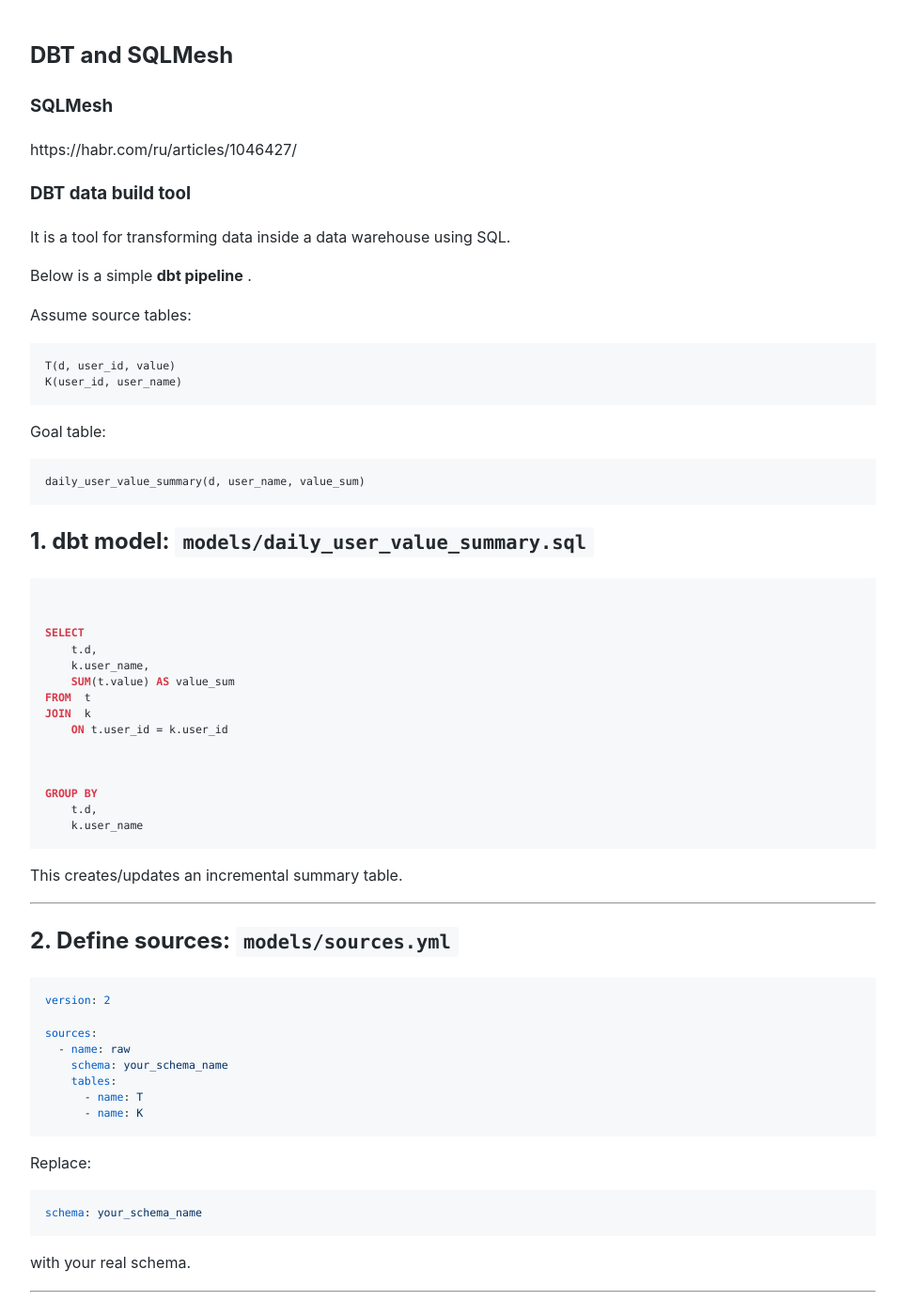
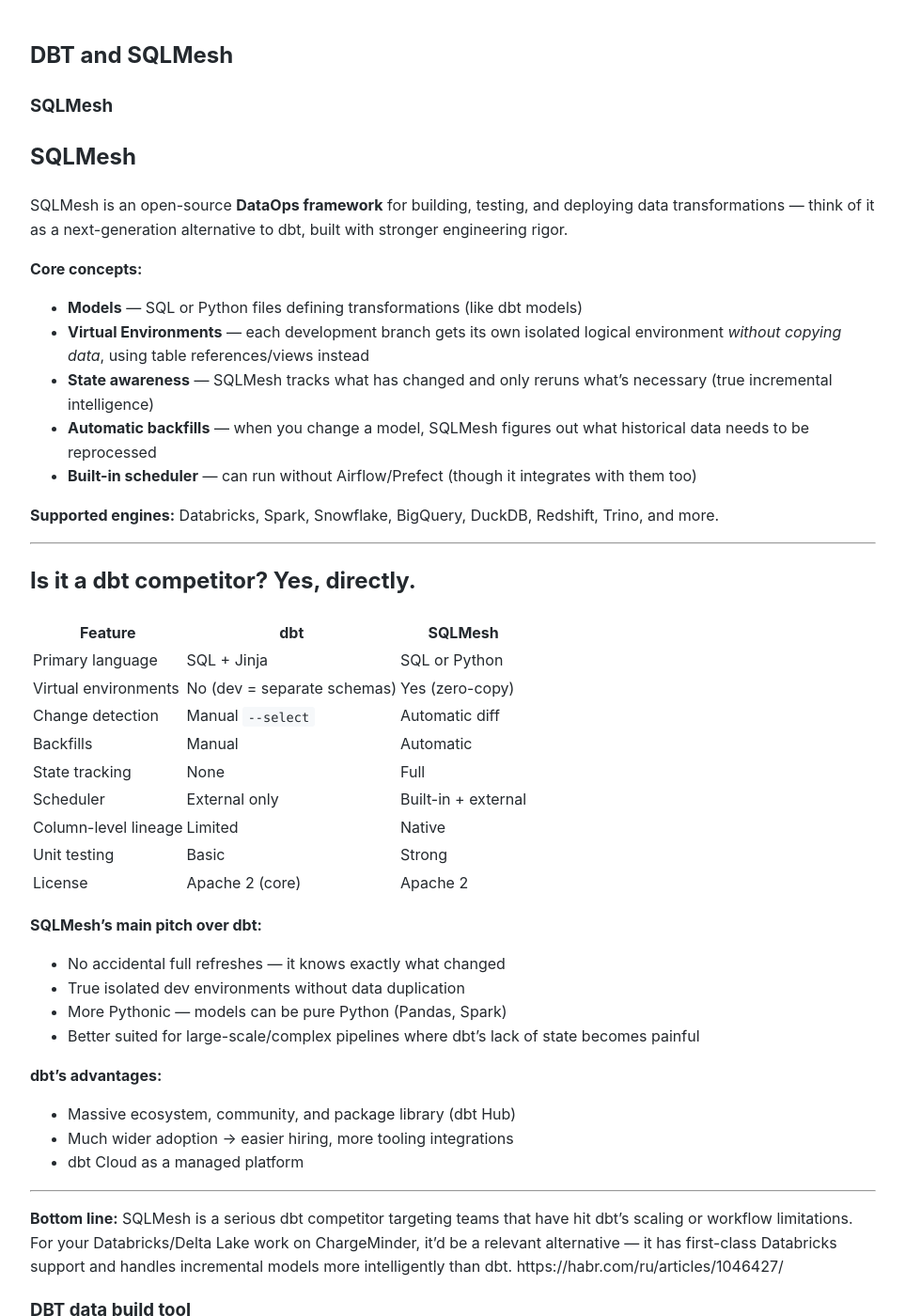
Before and after one commit to Michael-Lubinsky/michael-lubinsky.github.com, a Jekyll site: the page built from dbt/dbt.md, in a window 1280 px wide and 1400 px high. Shown: the whole window at 94% size, without its empty margins (158-1121 px from the left). Built offline with Jekyll 4.4.1, drawn with Linux system fonts in a browser that asks for light colours; our own code applies the rules of GitHub Pages for plain Markdown files.

Commit message:
Update dbt.md

```diff
--- a/dbt/dbt.md
+++ b/dbt/dbt.md
@@ -1,6 +1,51 @@
 ## DBT and SQLMesh
 
 ### SQLMesh
+
+## SQLMesh
+
+SQLMesh is an open-source **DataOps framework** for building, testing, and deploying data transformations — think of it as a next-generation alternative to dbt, built with stronger engineering rigor.
+
+**Core concepts:**
+
+- **Models** — SQL or Python files defining transformations (like dbt models)
+- **Virtual Environments** — each development branch gets its own isolated logical environment *without copying data*, using table references/views instead
+- **State awareness** — SQLMesh tracks what has changed and only reruns what's necessary (true incremental intelligence)
+- **Automatic backfills** — when you change a model, SQLMesh figures out what historical data needs to be reprocessed
+- **Built-in scheduler** — can run without Airflow/Prefect (though it integrates with them too)
+
+**Supported engines:** Databricks, Spark, Snowflake, BigQuery, DuckDB, Redshift, Trino, and more.
+
+---
+
+## Is it a dbt competitor? Yes, directly.
+
+| Feature | dbt | SQLMesh |
+|---|---|---|
+| Primary language | SQL + Jinja | SQL or Python |
+| Virtual environments | No (dev = separate schemas) | Yes (zero-copy) |
+| Change detection | Manual `--select` | Automatic diff |
+| Backfills | Manual | Automatic |
+| State tracking | None | Full |
+| Scheduler | External only | Built-in + external |
+| Column-level lineage | Limited | Native |
+| Unit testing | Basic | Strong |
+| License | Apache 2 (core) | Apache 2 |
+
+**SQLMesh's main pitch over dbt:**
+- No accidental full refreshes — it knows exactly what changed
+- True isolated dev environments without data duplication
+- More Pythonic — models can be pure Python (Pandas, Spark)
+- Better suited for large-scale/complex pipelines where dbt's lack of state becomes painful
+
+**dbt's advantages:**
+- Massive ecosystem, community, and package library (dbt Hub)
+- Much wider adoption → easier hiring, more tooling integrations
+- dbt Cloud as a managed platform
+
+---
+
+**Bottom line:** SQLMesh is a serious dbt competitor targeting teams that have hit dbt's scaling or workflow limitations. For your Databricks/Delta Lake work on ChargeMinder, it'd be a relevant alternative — it has first-class Databricks support and handles incremental models more intelligently than dbt.
 https://habr.com/ru/articles/1046427/
 
 ### DBT **data build tool**
```
